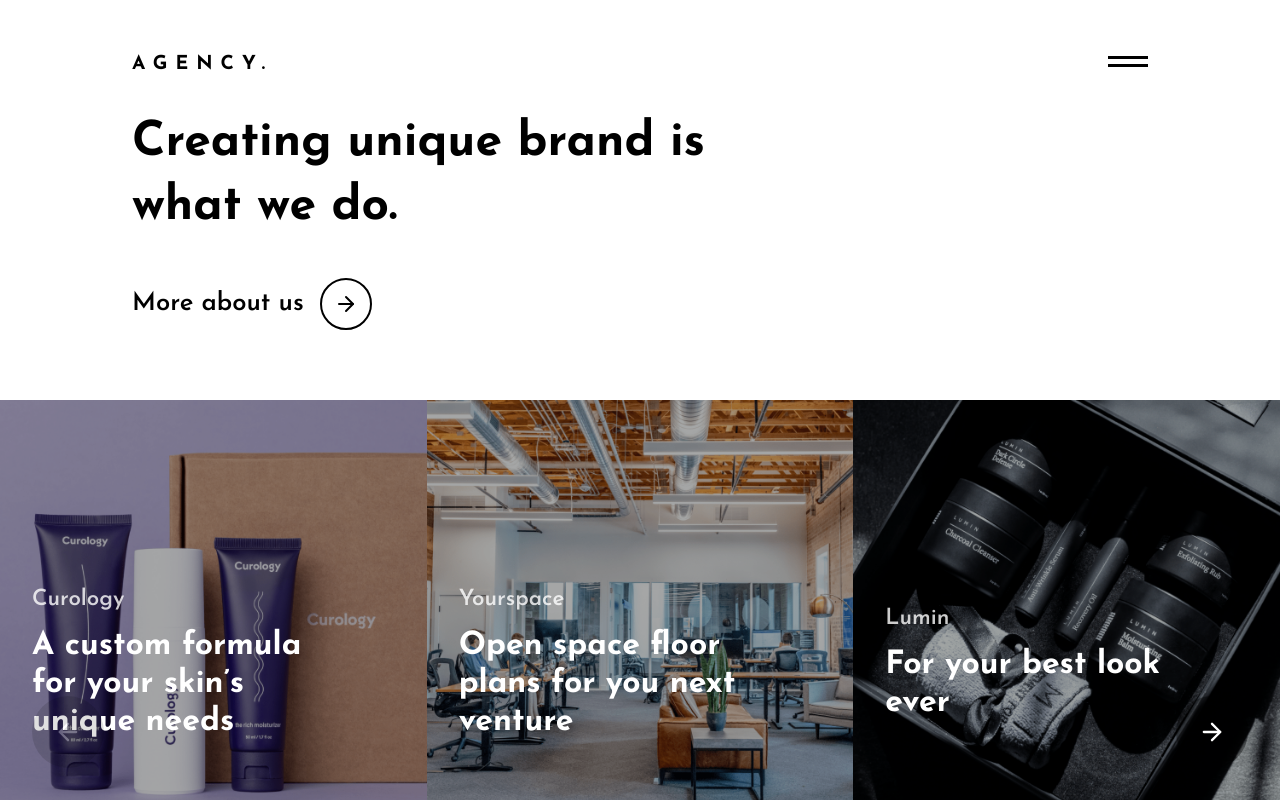
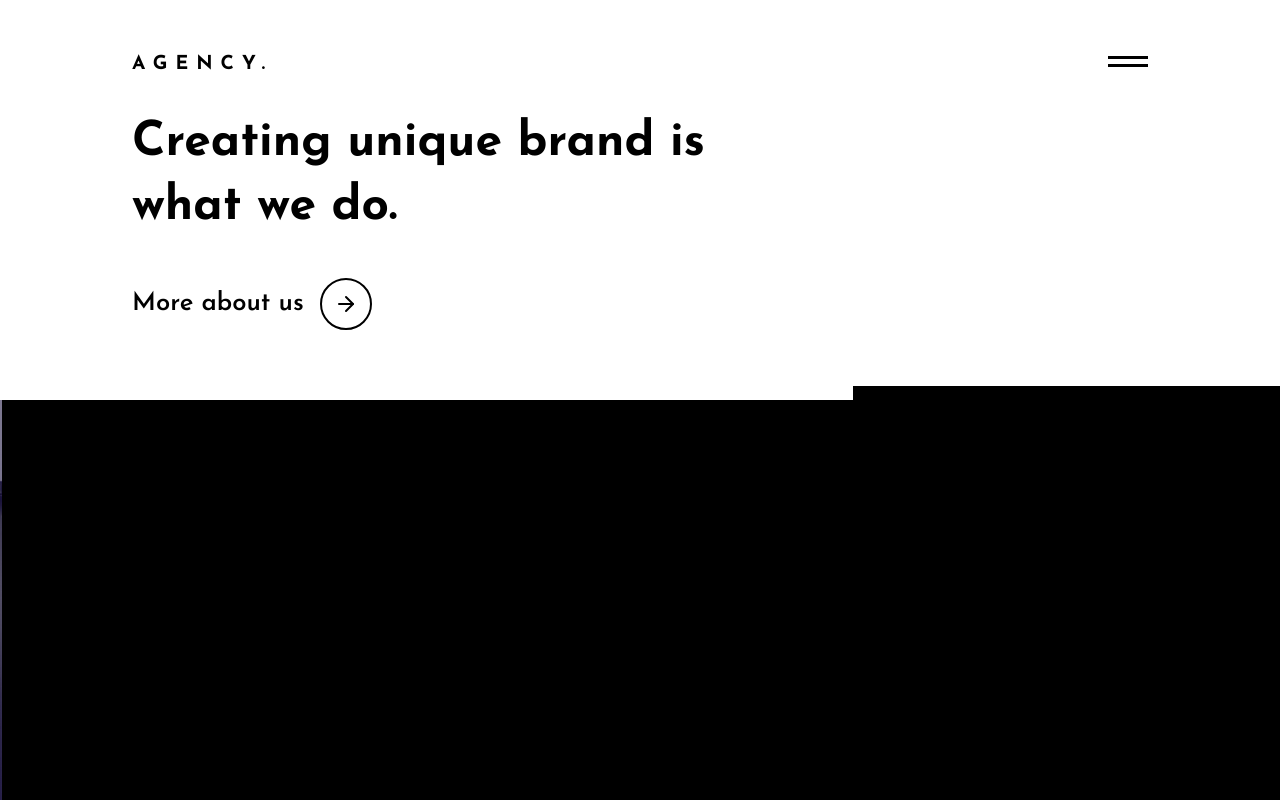
Before and after one commit to samadjei/Agency-Site---React-, a React (Create React App) app: page / in a window 1280 px wide. Built offline with nearby package versions, Linux system fonts and the light colour scheme.

Commit message:
added gsap animation

```diff
--- a/src/App.js
+++ b/src/App.js
@@ -1,16 +1,62 @@
 import React, { useEffect } from 'react';
+import gsap from 'gsap';
 import Cases from './components/cases.js';
 import Banner from './components/banner.js';
 import Header from './components/header.js';
 import './styles/App.scss';
+import IntroOverlay from './components/introOverlay.js';
 
 function App() {
 	useEffect(() => {
 		let vh = window.innerHeight * 0.01;
 		document.documentElement.style.setProperty('--vh', `${vh}px`);
+
+		// get ride of the flash when the screen reloads
+		gsap.to('body', 0, { css: { visibility: 'visible' } });
+
+		// timeline
+		const tl = gsap.timeline();
+
+		tl.from('.line span', 1.8, {
+			y: 100,
+			ease: 'power4.out',
+			delay: 1,
+			skeyY: 7,
+			stagger: {
+				amount: 0.3,
+			},
+		})
+			.to('.overlay-top', 1.6, {
+				height: 0,
+				ease: 'expo.inOut',
+				stagger: 0.4,
+			})
+			.to('.overlay-bottom', 1.6, {
+				width: 0,
+				ease: 'expo.inOut',
+				delay: -0.8,
+				stagger: {
+					amount: 0.4,
+				},
+			})
+			// allows you to hover again
+			.to('.intro-overlay', 0, {
+				css: {
+					display: 'none',
+				},
+			})
+			.from('.case-image img', 1.6, {
+				scale: 1.4,
+				ease: 'expo.inOut',
+				delay: -2,
+				stagger: {
+					amount: 0.4,
+				},
+			});
 	}, []);
 	return (
 		<div className="App">
+			<IntroOverlay />
 			<Header />
 			<Banner />
 			<Cases />
--- /dev/null
+++ b/src/components/introOverlay.js
@@ -0,0 +1,22 @@
+import React from 'react';
+
+const IntroOverlay = () => {
+	return (
+		<>
+			<div className="intro-overlay">
+				<div className="top">
+					<div className="overlay-top"></div>
+					<div className="overlay-top"></div>
+					<div className="overlay-top"></div>
+				</div>
+				<div className="bottom">
+					<div className="overlay-bottom"></div>
+					<div className="overlay-bottom"></div>
+					<div className="overlay-bottom"></div>
+				</div>
+			</div>
+		</>
+	);
+};
+
+export default IntroOverlay;
--- a/src/styles/App.scss
+++ b/src/styles/App.scss
@@ -1,19 +1,19 @@
-@import url("https://fonts.googleapis.com/css?family=Josefin+Sans:400,600,700&display=swap");
-@import "./varibles.scss";
-@import "./breakpoints.scss";
-@import "./components/header.scss";
-@import "./components/banner.scss";
-@import "./components/cases.scss";
+@import url('https://fonts.googleapis.com/css?family=Josefin+Sans:400,600,700&display=swap');
+@import './varibles.scss';
+@import './breakpoints.scss';
+@import './components/introOverlay.scss';
+@import './components/header.scss';
+@import './components/banner.scss';
+@import './components/cases.scss';
 
 body,
 html {
+	visibility: hidden;
 	user-select: none;
 	background: $white;
 	overscroll-behavior: none;
 	margin: 0;
-  font-family: "Josefin Sans", -apple-system, BlinkMacSystemFont, "Segoe UI",
-    "Roboto", "Oxygen", "Ubuntu", "Cantarell", "Fira Sans", "Droid Sans",
-    "Helvetica Neue", sans-serif;
+	font-family: 'Josefin Sans', -apple-system, BlinkMacSystemFont, 'Segoe UI', 'Roboto', 'Oxygen', 'Ubuntu', 'Cantarell', 'Fira Sans', 'Droid Sans', 'Helvetica Neue', sans-serif;
 	-webkit-font-smoothing: antialiased;
 	-moz-osx-font-smoothing: grayscale;
 }
@@ -23,15 +23,15 @@
 	min-width: 1560px;
 	margin: 0 auto;
 	height: 100%;
-  @include media("<=1560px") {
+	@include media('<=1560px') {
 		width: 1280px;
 		min-width: 1280px;
 	}
-  @include media("<=desktop") {
+	@include media('<=desktop') {
 		width: 1080px;
 		min-width: 1080px;
 	}
-  @include media("<=1080px") {
+	@include media('<=1080px') {
 		width: 100%;
 		min-width: 100%;
 	}
@@ -39,7 +39,7 @@
 		display: flex;
 		height: 100%;
 		padding: 0 32px;
-    @include media("<=phone") {
+		@include media('<=phone') {
 			padding: 0 16px;
 		}
 	}
--- a/src/styles/components/cases.scss
+++ b/src/styles/components/cases.scss
@@ -1,6 +1,7 @@
 .cases {
 	height: 50vh;
 	height: calc(var(--vh, 1vh) * 50);
+
 	.cases-navigation {
 		position: absolute;
 		bottom: 0px;
--- /dev/null
+++ b/src/styles/components/introOverlay.scss
@@ -0,0 +1,68 @@
+.intro-overlay {
+	.top {
+		height: 50vh;
+		height: calc(var(--vh, 1vh) * 50);
+		position: absolute;
+		width: 100%;
+		z-index: 8;
+		.overlay-top {
+			position: absolute;
+			height: 100%;
+			width: 33.333vw;
+			background: $black;
+			bottom: 0;
+			left: 0;
+			right: 0;
+			@include media('<=tablet') {
+				width: 100vw;
+			}
+			&:nth-child(2) {
+				left: 33.333%;
+				@include media('<=tablet') {
+					display: none;
+				}
+			}
+			&:nth-child(3) {
+				left: 66.666%;
+				@include media('<=tablet') {
+					display: none;
+				}
+			}
+		}
+	}
+	.bottom {
+		height: 50vh;
+		height: calc(var(--vh, 1vh) * 50);
+		position: absolute;
+		bottom: 0;
+		width: 100%;
+		z-index: 8;
+		.overlay-bottom {
+			position: absolute;
+			height: 100%;
+			width: 33.333vw;
+			background: $black;
+			bottom: 0;
+			right: 66.666%;
+			@include media('<=tablet') {
+				right: 0;
+				width: 100vw;
+			}
+			&:nth-child(2) {
+				right: 33.333%;
+				@include media('<=tablet') {
+					width: 100vw;
+					top: 100%;
+					right: 0;
+				}
+			}
+			&:nth-child(3) {
+				right: 0;
+				@include media('<=tablet') {
+					width: 100vw;
+					top: 200%;
+				}
+			}
+		}
+	}
+}
```
Lines whose indentation alone changed are shown as unchanged.
